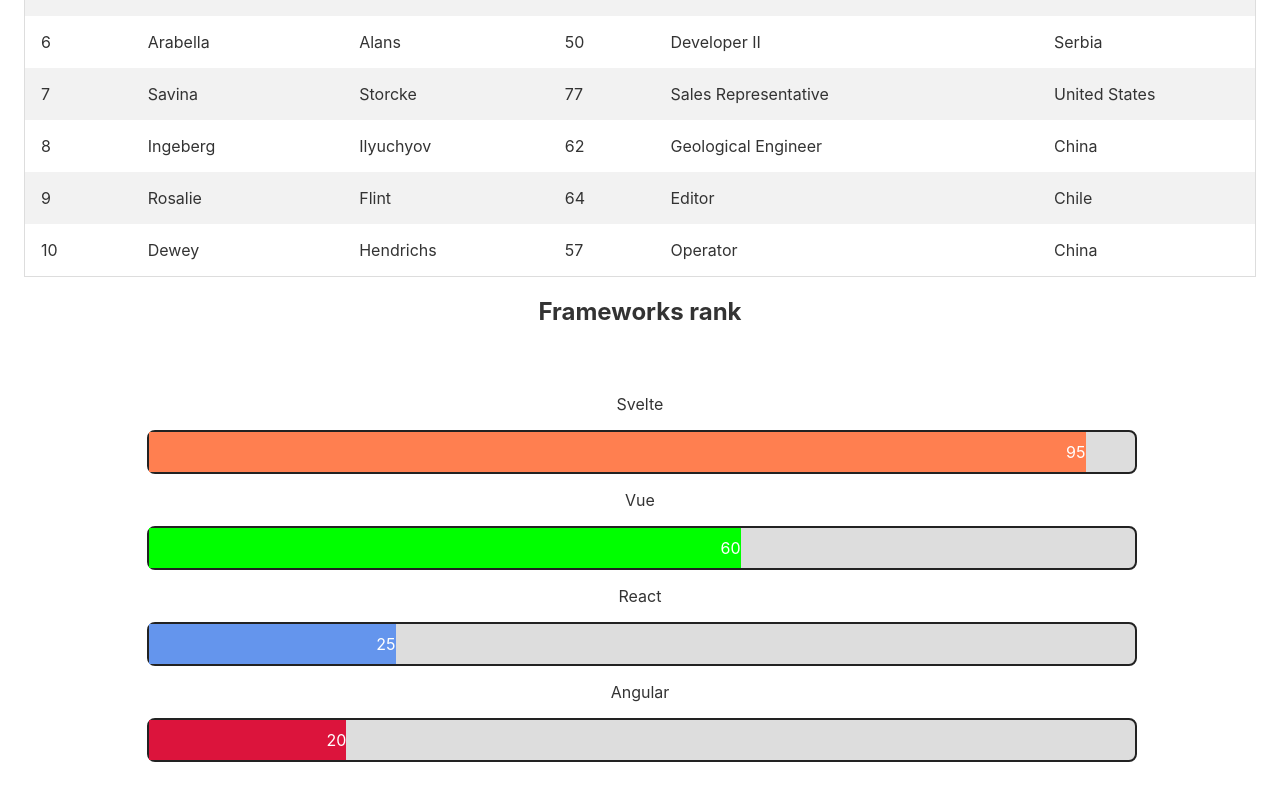
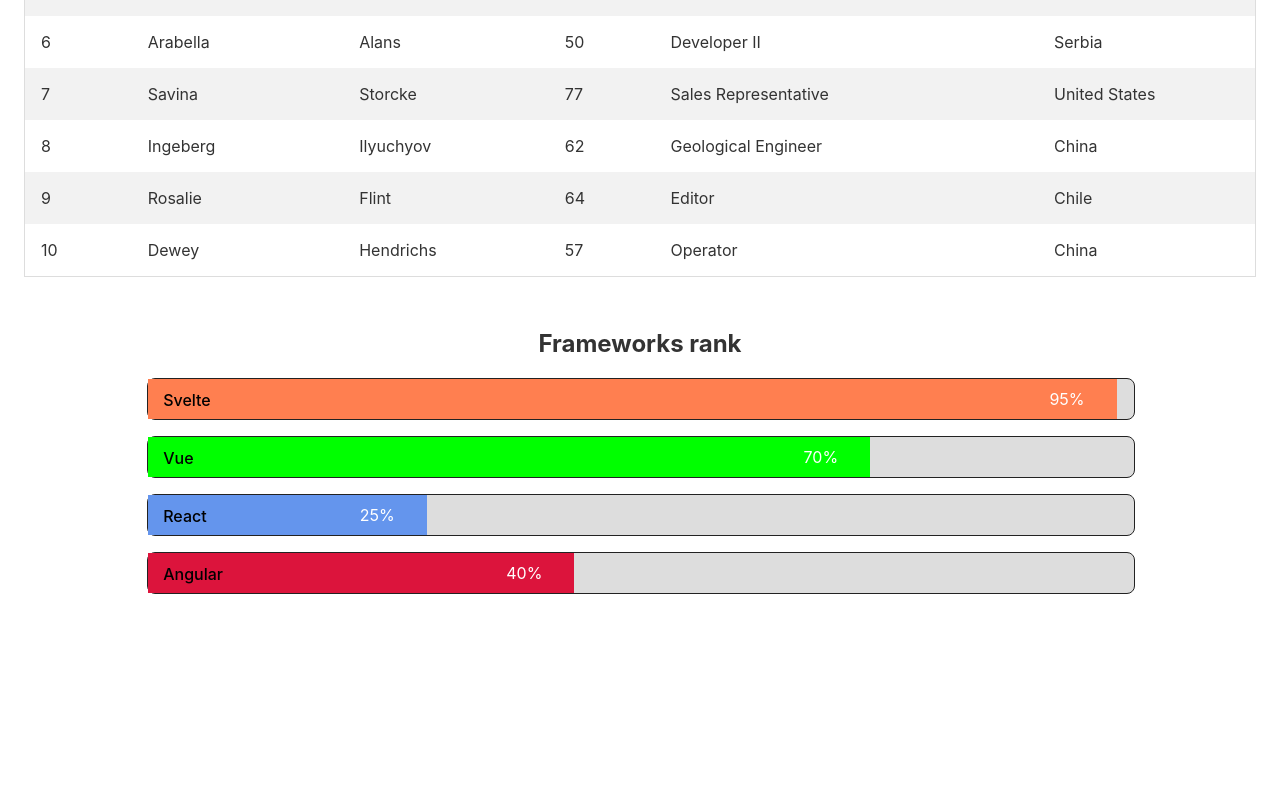
Before and after one commit to SinisaVukmirovic/How-To-Svelte, a Svelte app: page / in a window 1280 px wide. Shown: the part 6284-7084 px from the top of the page. After the commit the page ends 6942 px from the top, so only its background shows below. Built offline with nearby package versions, Linux system fonts and the light colour scheme.

Commit message:
Skills Bar project dome

```diff
--- a/src/projects/skill-bars/SkillBars.svelte
+++ b/src/projects/skill-bars/SkillBars.svelte
@@ -5,32 +5,37 @@
         {
             framework: 'Svelte',
             percent: 95,
-            color: 'coral'
+            color: 'coral',
+            delay: 1000
         },
         {
             framework: 'Vue',
-            percent: 60,
-            color: 'lime'
+            percent: 70,
+            color: 'lime',
+            delay: 750
         },
         {
             framework: 'React',
             percent: 25,
-            color: 'cornflowerblue'
+            color: 'cornflowerblue',
+            delay: 500
         },
         {
             framework: 'Angular',
-            percent: 20,
-            color: 'crimson'
+            percent: 40,
+            color: 'crimson',
+            delay: 250
         }
     ];
 </script>
 
 <!-- MarkUp -->
+<section>
 <h2>Frameworks rank</h2>
 
-<section>
-    {#each frameworksRank as { framework, percent, color }}
-        <SkillBar {framework} {percent} {color} />
+
+    {#each frameworksRank as { framework, percent, color, delay }}
+        <SkillBar {framework} {percent} {color} {delay} />
     {/each}
 </section>
 
--- a/src/projects/skill-bars/components/SkillBar.svelte
+++ b/src/projects/skill-bars/components/SkillBar.svelte
@@ -1,13 +1,25 @@
 <script>
+    import { tweened } from 'svelte/motion';
+    import { backInOut } from 'svelte/easing';
+
     export let framework;
     export let percent;
     export let color;
+    export let delay;
+
+    const progress = tweened(15, {
+        delay: delay,
+        duration: 2000,
+        easing: backInOut
+    });
+
+    progress.set(percent);
 </script>
 
 <!-- MarkUp -->
-<p>{framework}</p>
 <div class="container">
-  <div class="skills" style="width: {percent}%; background-color: {color}">{percent}</div>
+    <span class="framework">{framework}</span>
+  <div class="skills" style="width: {$progress}%; background-color: {color}">{percent}%</div>
 </div>
 
 <style>
@@ -15,14 +27,25 @@
 .container {
   width: 100%; /* Full width */
   background-color: #ddd; /* Grey background */
-  border: 2px solid #222;
+  border: 1px solid #222;
   border-radius: .5rem;
+  margin: 1rem 0;
+  position: relative;
 }
+
+.framework {
+		position: absolute;
+		top: 26%;
+		left: 15px;
+		font-weight: 500;
+		color: #000;
+	}
 
 .skills {
   text-align: right; /* Right-align text */
   padding-top: 10px; /* Add top padding */
   padding-bottom: 10px; /* Add bottom padding */
+  padding-right: 2rem;
   color: white; /* White text color */
 }
 
```
